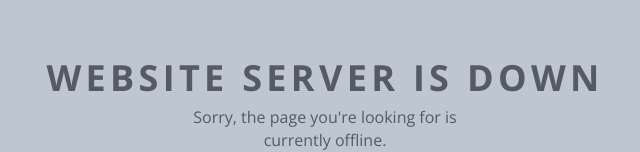
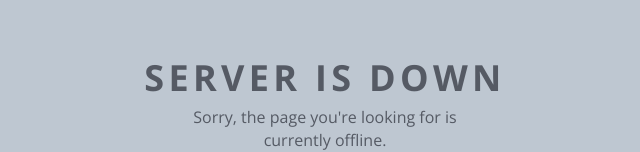
Before and after one commit to mr-jaypatel529/404-page, a plain HTML site: page index.html in a window 1280 px wide. Shown: the part 420-572 px from the top of the page, without its empty margins (315-955 px from the left). Drawn offline with nearby package versions, Linux system fonts and the light colour scheme.

Commit message:
index.html

```diff
--- a/index.html
+++ b/index.html
@@ -114,7 +114,7 @@
   <div class="image-container" aria-label="Construction roadblock barrier with yellow 404 diamond sign and orange cones on a soft blue background">
    <a href="https://ibb.co/zHbkwZcJ"><img src="https://i.ibb.co/YT8rGh9Z/error-colored-isometric-composition-signs-tools-materials-solving-problems-errors-computer-vector-il.png" alt="error-colored-isometric-composition-signs-tools-materials-solving-problems-errors-computer-vector-il" border="0"></a>
   </div>
-  <h1>Website server is down</h1>
+  <h1>Server is down</h1>
   <p class="subtext">
     Sorry, the page you're looking for is currently offline.<br />
     If you think something is broken, report a problem.
```
